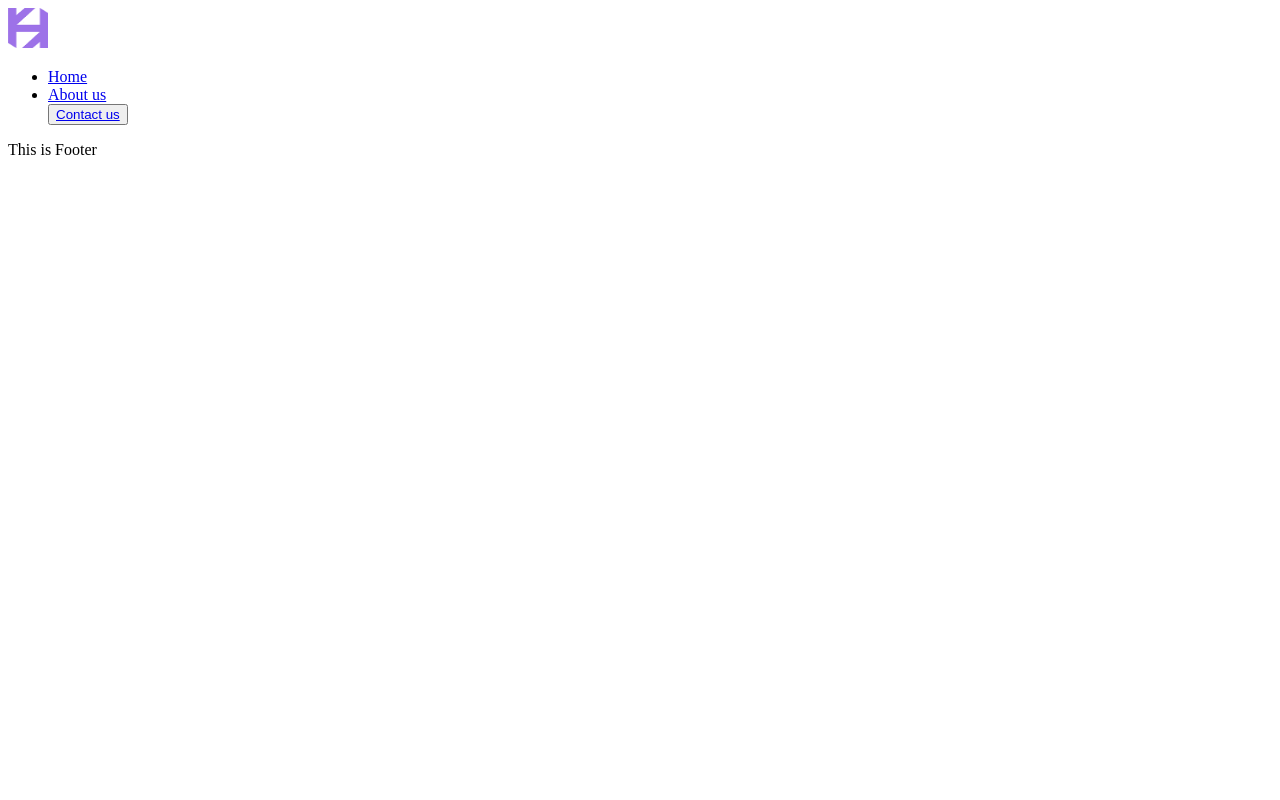
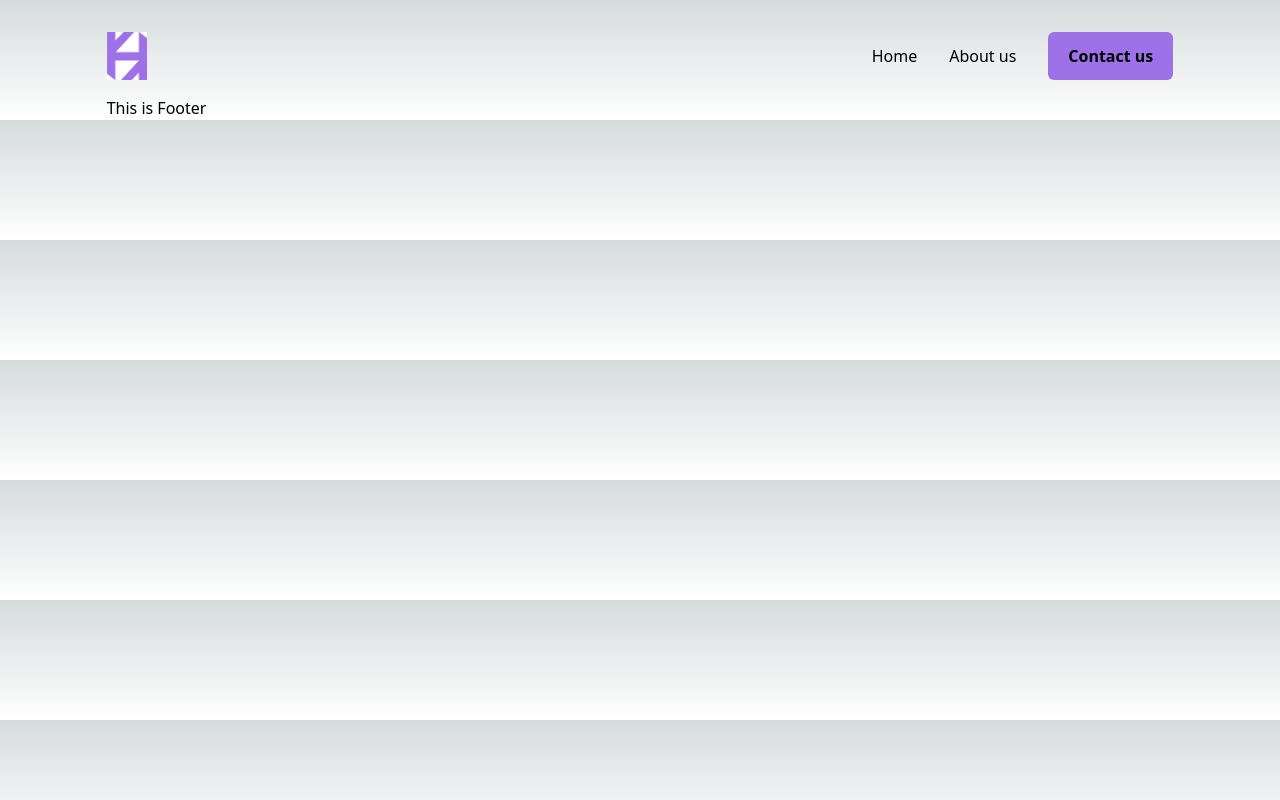
Before and after one commit to lugh-tuatha/stoic-reflection, a Next.js app: page /about in a window 1280 px wide. Built offline with nearby package versions, Linux system fonts and the light colour scheme.

Commit message:
fix: tailwind not working bug

```diff
--- a/src/app/globals.css
+++ b/src/app/globals.css
@@ -25,7 +25,3 @@ body {
     )
     rgb(var(--background-start-rgb));
 }
-
-.container-width{
-
-}
--- a/src/pages/about/index.jsx
+++ b/src/pages/about/index.jsx
@@ -1,5 +1,6 @@
 import MainLayout from '@/components/layouts/main-layout'
 import React from 'react'
+import '../../app/globals.css'
 
 function About() {
   return (
--- a/src/pages/contact/index.jsx
+++ b/src/pages/contact/index.jsx
@@ -1,5 +1,6 @@
 import MainLayout from '@/components/layouts/main-layout'
 import React from 'react'
+import '../../app/globals.css'
 
 function Contact() {
   return (
--- a/tailwind.config.js
+++ b/tailwind.config.js
@@ -4,6 +4,8 @@ module.exports = {
     "./src/ /**/*.{js,ts,jsx,tsx,mdx}",
     "./src/components/**/*.{js,ts,jsx,tsx,mdx}",
     "./src/app/**/*.{js,ts,jsx,tsx,mdx}",
+    "./src/pages/**/*.{js,ts,jsx,tsx,mdx}",
+    "./src/**/*.{js,ts,jsx,tsx}"
   ],
   theme: {
     colors: {
```
